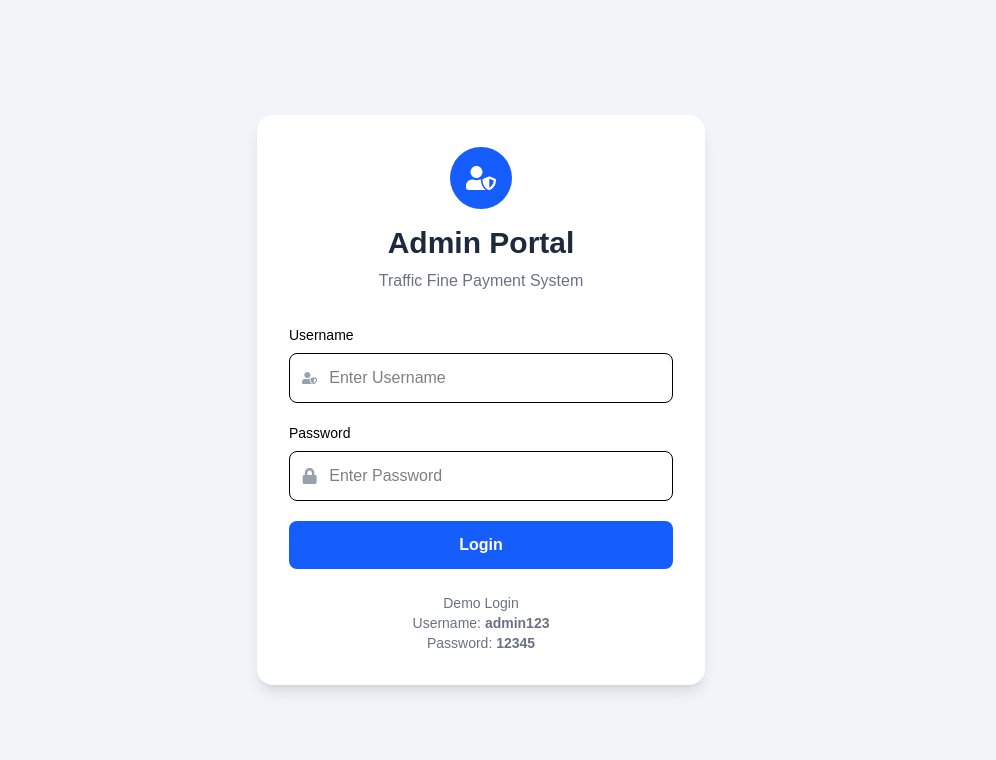
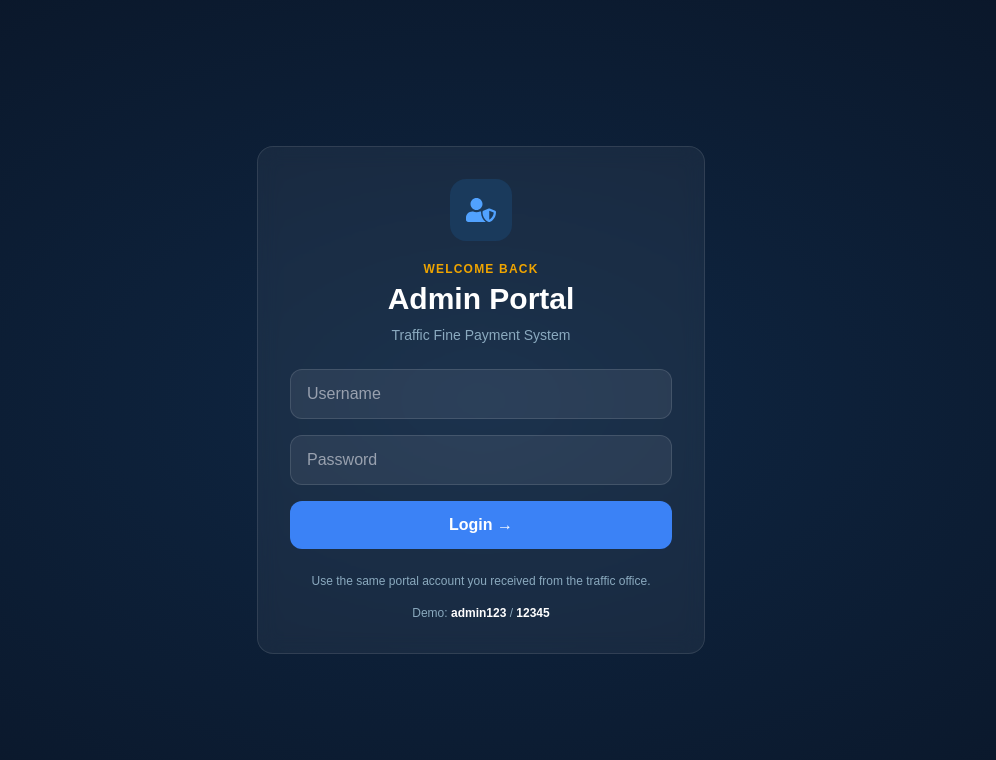
Before and after one commit to MudithaJayasooriya/traffic-fine-payment-system, a React app in the folder admin-portal/frontend/: page / in a window 1280 px wide. Shown: the top 760 px of the page, without its empty margins (159-1155 px from the left). Built offline with nearby package versions, Linux system fonts and the light colour scheme; the HTML template or start-up script is replaced by a standard one.

Commit message:
Admin portal frontend completed

```diff
--- a/admin-portal/frontend/src/Pages/Login.jsx
+++ b/admin-portal/frontend/src/Pages/Login.jsx
@@ -27,7 +27,6 @@ function Login() {
       formData.password === "12345"
     ) {
       localStorage.setItem("adminLoggedIn", "true");
-
       navigate("/dashboard");
     } else {
       setError("Invalid Username or Password");
@@ -35,90 +34,84 @@ function Login() {
   };
 
   return (
-    <div className="min-h-screen bg-slate-100 flex items-center justify-center px-4">
+    <div className="min-h-screen flex items-center justify-center px-4"
+      style={{ background: "radial-gradient(ellipse at center, #0f2744 0%, #0a1628 100%)" }}>
 
-      <div className="bg-white w-full max-w-md rounded-2xl shadow-lg p-8">
+      <div className="w-full max-w-md rounded-2xl p-8"
+        style={{ backgroundColor: "rgba(255,255,255,0.05)", border: "1px solid rgba(255,255,255,0.1)", backdropFilter: "blur(10px)" }}>
 
-        <div className="text-center mb-8">
-          <div className="flex justify-center mb-4">
-            <div className="bg-blue-600 p-4 rounded-full">
-              <FaUserShield className="text-white text-3xl" />
+        {/* Icon */}
+        <div className="text-center mb-6">
+          <div className="flex justify-center mb-5">
+            <div className="p-4 rounded-2xl"
+              style={{ backgroundColor: "#1a3a5c" }}>
+              <FaUserShield className="text-blue-400 text-3xl" />
             </div>
           </div>
 
-          <h1 className="text-3xl font-bold text-slate-800">
+          <p className="text-xs font-semibold tracking-widest mb-1"
+            style={{ color: "#f0a500" }}>
+            WELCOME BACK
+          </p>
+
+          <h1 className="text-3xl font-bold text-white mb-2">
             Admin Portal
           </h1>
 
-          <p className="text-gray-500 mt-2">
+          <p className="text-sm" style={{ color: "#8baabf" }}>
             Traffic Fine Payment System
           </p>
         </div>
 
+        {/* Error */}
         {error && (
-          <div className="bg-red-100 text-red-600 p-3 rounded-lg mb-4">
+          <div className="text-red-400 text-sm text-center p-3 rounded-lg mb-4"
+            style={{ backgroundColor: "rgba(255,80,80,0.1)", border: "1px solid rgba(255,80,80,0.2)" }}>
             {error}
           </div>
         )}
 
-        <form
-          onSubmit={handleLogin}
-          className="space-y-5"
-        >
+        {/* Form */}
+        <form onSubmit={handleLogin} className="space-y-4">
           <div>
-            <label className="block mb-2 text-sm font-medium">
-              Username
-            </label>
-
-            <div className="flex items-center border rounded-lg px-3">
-              <FaUserShield className="text-gray-400" />
-
             <input
               type="text"
               name="username"
               value={formData.username}
               onChange={handleChange}
-                placeholder="Enter Username"
-                className="w-full p-3 outline-none"
+              placeholder="Username"
+              className="w-full px-4 py-3 rounded-xl text-white outline-none placeholder-gray-400"
+              style={{ backgroundColor: "rgba(255,255,255,0.07)", border: "1px solid rgba(255,255,255,0.12)" }}
               required
             />
           </div>
-          </div>
 
           <div>
-            <label className="block mb-2 text-sm font-medium">
-              Password
-            </label>
-
-            <div className="flex items-center border rounded-lg px-3">
-              <FaLock className="text-gray-400" />
-
             <input
               type="password"
               name="password"
               value={formData.password}
               onChange={handleChange}
-                placeholder="Enter Password"
-                className="w-full p-3 outline-none"
+              placeholder="Password"
+              className="w-full px-4 py-3 rounded-xl text-white outline-none placeholder-gray-400"
+              style={{ backgroundColor: "rgba(255,255,255,0.07)", border: "1px solid rgba(255,255,255,0.12)" }}
               required
             />
-            </div>
           </div>
 
           <button
             type="submit"
-            className="w-full bg-blue-600 hover:bg-blue-700 text-white py-3 rounded-lg font-semibold transition"
-          >
-            Login
+            className="w-full py-3 rounded-xl font-semibold text-white transition-all duration-200 hover:brightness-110 flex items-center justify-center gap-2"
+            style={{ backgroundColor: "#3b82f6" }}>
+            Login →
           </button>
         </form>
 
-        <div className="mt-6 text-center text-sm text-gray-500">
-          Demo Login
-          <br />
-          Username: <strong>admin123</strong>
-          <br />
-          Password: <strong>12345</strong>
+        {/* Footer */}
+        <div className="mt-6 text-center text-xs" style={{ color: "#8baabf" }}>
+          Use the same portal account you received from the traffic office.
+          <br /><br />
+          Demo: <strong className="text-white">admin123</strong> / <strong className="text-white">12345</strong>
         </div>
 
       </div>
```
Lines whose indentation alone changed are shown as unchanged.
